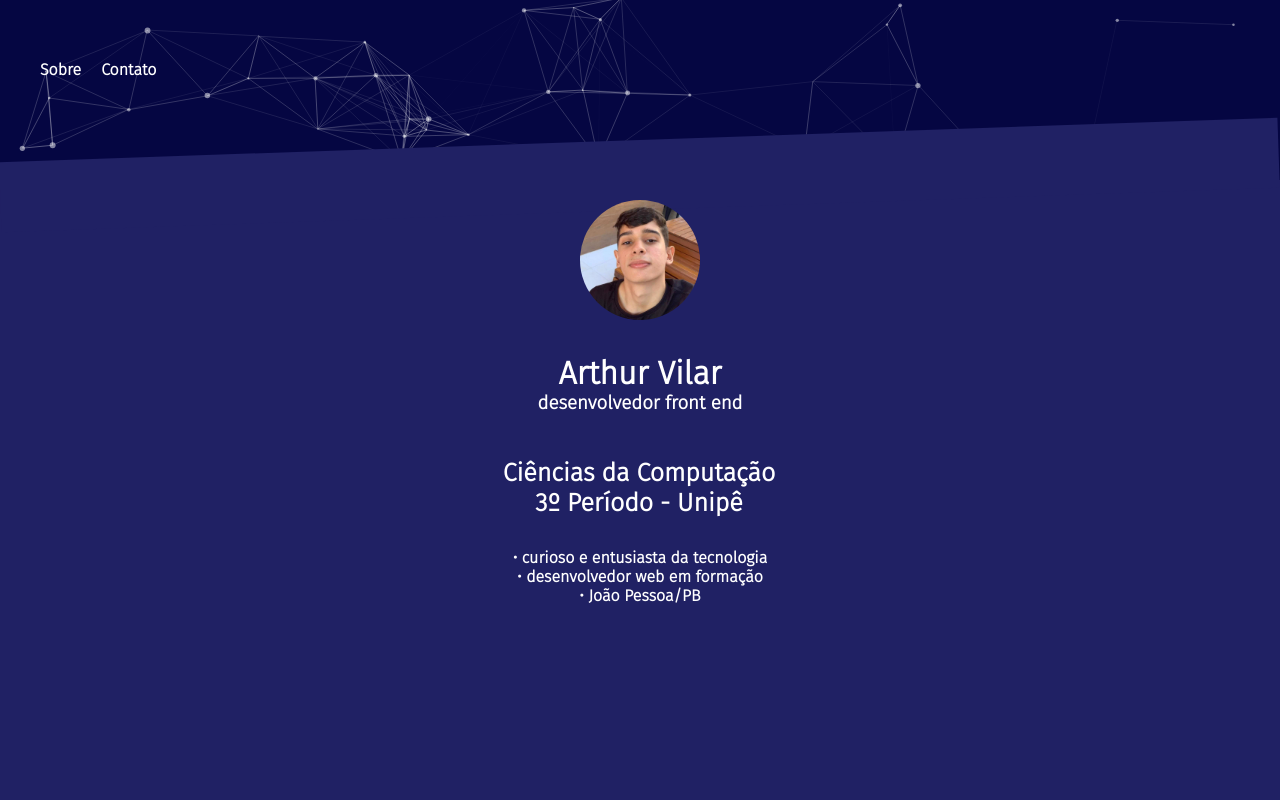
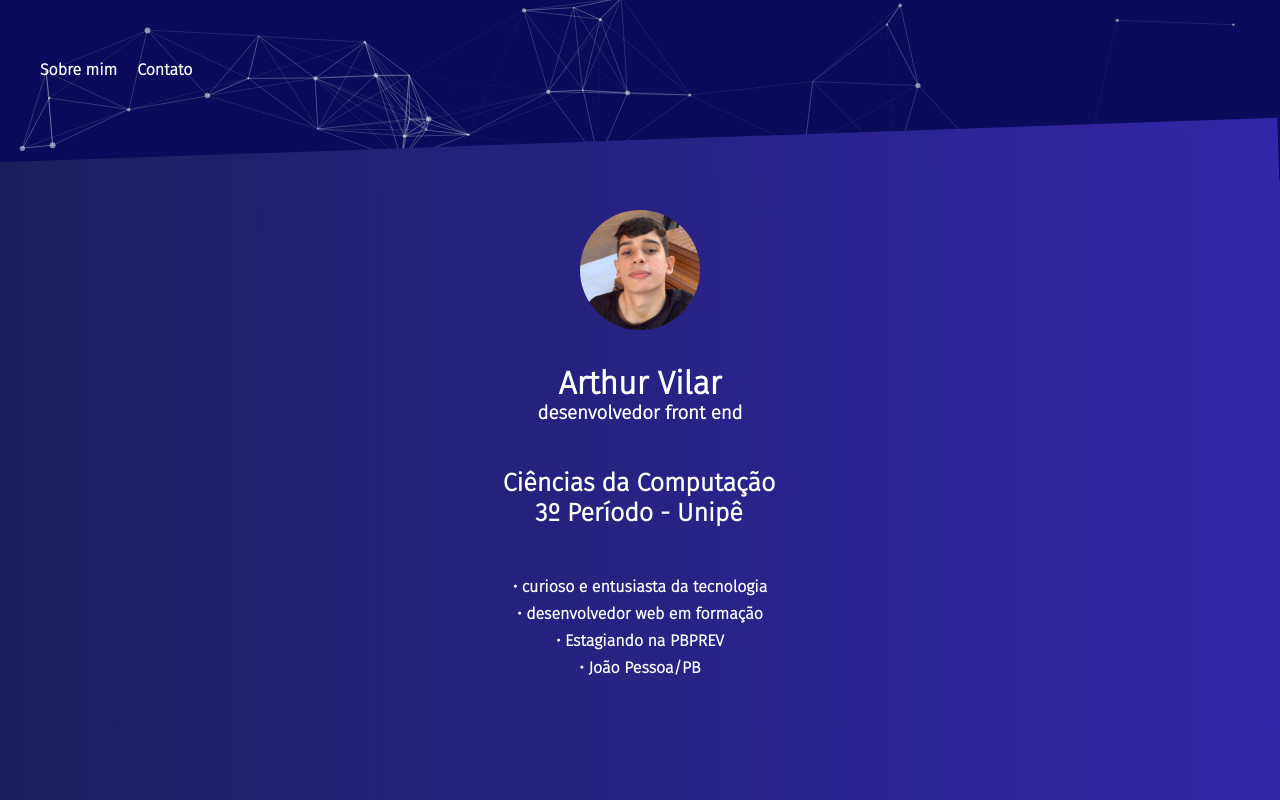
Before and after one commit to arthurvpires/arthur-vilar, a plain HTML site: page sobre.html in a window 1280 px wide. Drawn offline with nearby package versions, Linux system fonts and the light colour scheme.

Commit message:
Atualização Estágio/CSS

```diff
--- a/contato.css
+++ b/contato.css
@@ -79,7 +79,7 @@ body{
     filter: invert(100%);
 }
 .linke{
-    width: 35px;
+    width: 25px;
     height: 30px;
     position: relative;
     left: -20px;
@@ -87,7 +87,7 @@ body{
     cursor: pointer;
 }
 .linke:hover{
-    width: 35px;
+    width: 25px;
     height: 30px;
     position: relative;
     left: -20px;
--- a/sobre.css
+++ b/sobre.css
@@ -6,7 +6,7 @@
     align-items: center;
 }
 .cabecalho{
-    width: 0;
+    width: 100;
     height: 0;
     list-style: none;
     display:flex;
@@ -24,6 +24,7 @@
     position: relative;
     top:60px;
     font-weight:bold;
+
 }
 .cabe:hover{
     text-decoration:none;
@@ -44,7 +45,7 @@
     padding: 0;
 }
 .bloco{
-    background-color: rgb(5, 6, 66);
+    background-color: rgb(10, 11, 90);
     position: relative;
     overflow: hidden;
     width: 100%;
@@ -52,16 +53,18 @@
 
 }
 .inclinacao{
-    background-color: rgb(32, 33, 100);
+    background-image:linear-gradient(to right,rgb(29, 30, 95),rgb(51, 38, 168));
     transform: rotate(-2deg);
     position: relative;
     top:-40px;
-    height: 70px;
+    height: 80px;
     width: 99.9%;
+    max-width: 100%;
 }
 body{
-    background-color: rgb(32, 33, 100);
+    background-image:linear-gradient(to right,rgb(29, 30, 95),rgb(51, 38, 168));
     font-family: 'Fira Sans', sans-serif;
+
 }
 .img{
     width: 120px;
@@ -136,6 +139,7 @@ body{
 .resumo{
     position: relative;
     bottom:-0px;
+    padding-bottom: 8px;
 
 }
 
--- a/sobre.html
+++ b/sobre.html
@@ -14,7 +14,7 @@
     <div id="particles-container" class="bloco">
         <nav>
             <ul class="cabecalho">
-                <li> <a  class="cabe"href="sobre.html">Sobre</a></li>
+                <li> <a  class="cabe"href="sobre.html">Sobre mim</a></li>
                 <li> <a  class="cabe"href="contato.html">Contato</a></li>
                 <!--<li><a  class="cabe"href="#">Certificados</a></li>!-->
             </ul>
@@ -26,8 +26,11 @@
             <img class="img" src="me.jpg">
             <h1>Arthur Vilar<br></h1>
             <h3>desenvolvedor front end<br><br><br></h3>
-            <h2 class="h2">Ciências da Computação<br>3º Período - Unipê<br><br></h2>
-            <h4 class="resumo">• curioso e entusiasta da tecnologia<br>• desenvolvedor web em formação<br>• João Pessoa/PB</h4>
+            <h2 class="h2">Ciências da Computação<br>3º Período - Unipê<br><br></h2><br>
+            <h4 class="resumo">• curioso e entusiasta da tecnologia</h4>
+            <h4 class="resumo">• desenvolvedor web em formação</h4>
+            <h4 class="resumo">• Estagiando na PBPREV</h4>
+            <h4 class="resumo">• João Pessoa/PB</h4>
 
         </div>
     </div>
```
Also changed, not shown: contato.html (+2 -2 lines).
